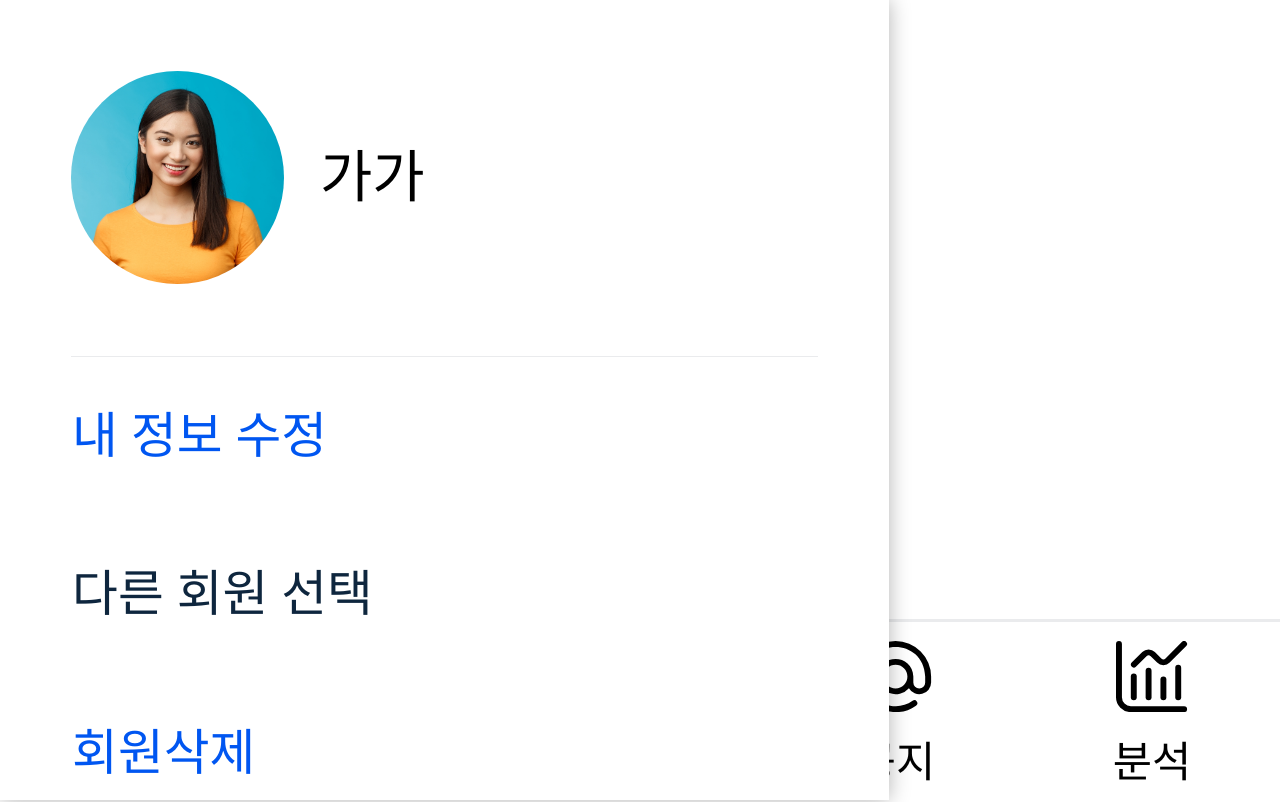
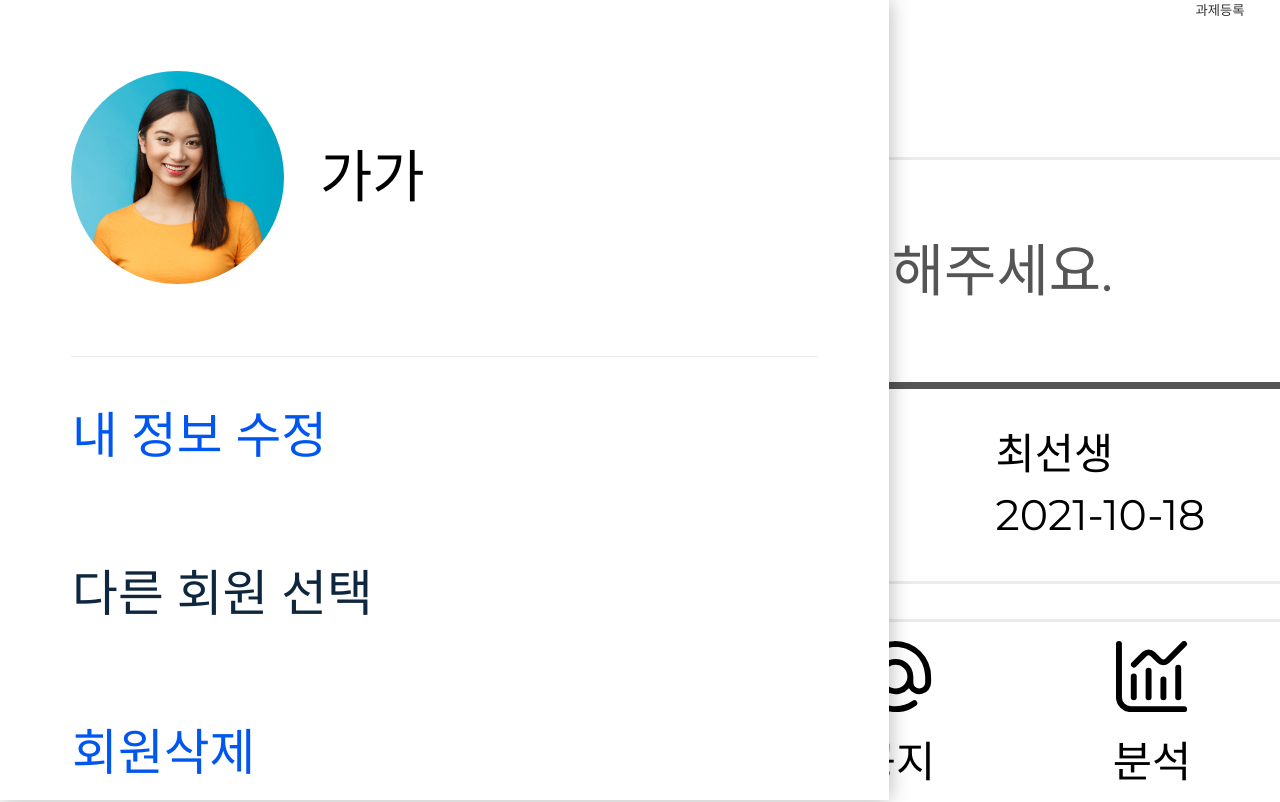
Before and after one commit to off-echoi/project-drill, a React (Create React App) app: page /task in a window 1280 px wide. Shown: the top 802 px of the page. Built offline with nearby package versions, Linux system fonts and the light colour scheme.

Commit message:
[Add] 질문, 공지, 과제 게시판 리스트 추가

```diff
--- a/src/pages/02_Task/TaskList.tsx
+++ b/src/pages/02_Task/TaskList.tsx
@@ -1,7 +1,49 @@
+/** @jsxImportSource @emotion/react */
+import { css } from '@emotion/react'
+import { BoardList, Typo } from '@components/index'
 import { memo } from 'react'
-import { BoardList } from '@/components'
-function TaskList() {
-  return <div>{/* <BoardList title="잼잼ahr목" date="내일" userName="너야너" href="#" /> */}</div>
+import Header from '@layouts/Header'
+
+type ContentType = {
+  title: string
+  date: string
+  userName: string
+  href: string // TODO: 오브젝트 형태로바꾸끼
+  answerYN?: boolean // 질문, 답변 게시판용
 }
 
+const taskContent: ContentType[] = [
+  {
+    title: '10월 4주차 과제입니다.',
+    date: '2021-10-18',
+    userName: '최선생',
+    href: '#',
+  },
+  {
+    title: '10월 3주차 과제입니다.',
+    date: '2021-10-09',
+    userName: '최선생',
+    href: '#',
+  },
+  {
+    title: '10월 2주차 과제입니다.',
+    date: '2021-10-01',
+    userName: '최선생',
+    href: '#',
+  },
+]
+function TaskList() {
+  return (
+    <>
+      <Header pageName="과제">
+        <button>과제등록</button>
+      </Header>
+      <section className="header_section" css={style}>
+        <Typo type="pageNotice">회원님이 해올 수업과제를 등록해주세요.</Typo>
+        <BoardList content={taskContent} />
+      </section>
+    </>
+  )
+}
+const style = css``
 export default memo(TaskList)
--- /dev/null
+++ b/src/pages/03_Question/QuestionList.tsx
@@ -0,0 +1,79 @@
+/** @jsxImportSource @emotion/react */
+import { css } from '@emotion/react'
+import { BoardList, Typo } from '@components/index'
+import { memo } from 'react'
+import Header from '@layouts/Header'
+
+type ContentType = {
+  title: string
+  date: string
+  userName: string
+  href: string // TODO: 오브젝트 형태로바꾸끼
+  answerYN?: boolean // 질문, 답변 게시판용
+}
+
+const qnaContent: ContentType[] = [
+  {
+    title: 'do와 관련하여 질문있습니다.',
+    date: '2021-11-01',
+    userName: '김회원',
+    href: '#',
+    answerYN: false,
+  },
+  {
+    title: 'The population is/are increasing 주어가 3인칭 단수라서 단수동사인 is를 쓰잖아요',
+    date: '2021-10-28',
+    userName: '김회원',
+    href: '#',
+    answerYN: true,
+  },
+  {
+    title: 'The population is/are increasing 주어가 3인칭 단수라서 단수동사인 is를 쓰잖아요',
+    date: '2021-10-28',
+    userName: '김회원',
+    href: '#',
+    answerYN: true,
+  },
+  {
+    title: 'The population is/are increasing 주어가 3인칭 단수라서 단수동사인 is를 쓰잖아요',
+    date: '2021-10-28',
+    userName: '김회원',
+    href: '#',
+    answerYN: true,
+  },
+  {
+    title: 'The population is/are increasing 주어가 3인칭 단수라서 단수동사인 is를 쓰잖아요',
+    date: '2021-10-28',
+    userName: '김회원',
+    href: '#',
+    answerYN: true,
+  },
+  {
+    title: 'The population is/are increasing 주어가 3인칭 단수라서 단수동사인 is를 쓰잖아요',
+    date: '2021-10-28',
+    userName: '김회원',
+    href: '#',
+    answerYN: true,
+  },
+  {
+    title: 'The population is/are increasing 주어가 3인칭 단수라서 단수동사인 is를 쓰잖아요',
+    date: '2021-10-28',
+    userName: '김회원',
+    href: '#',
+    answerYN: true,
+  },
+]
+
+function QuestionList() {
+  return (
+    <>
+      <Header pageName="질문 & 답변">{/* <button>글쓰기(회원 전용 기능)</button> */}</Header>
+      <section className="header_section" css={style}>
+        <Typo type="pageNotice">회원님이 게시한 질문입니다. \n 내용을 확인하고 답변을 달아주세요.</Typo>
+        <BoardList content={qnaContent} />
+      </section>
+    </>
+  )
+}
+const style = css``
+export default memo(QuestionList)
--- /dev/null
+++ b/src/pages/04_Notice/NoticeList.tsx
@@ -0,0 +1,38 @@
+/** @jsxImportSource @emotion/react */
+import { css } from '@emotion/react'
+import { BoardList, Typo } from '@components/index'
+import { memo } from 'react'
+import Header from '@layouts/Header'
+
+type ContentType = {
+  title: string
+  date: string
+  userName: string
+  href: string // TODO: 오브젝트 형태로바꾸끼
+  answerYN?: boolean // 질문, 답변 게시판용
+}
+
+const noticeContent: ContentType[] = [
+  {
+    title: '10월 20일 수업은 11월 1일에 보강하겠습니다.',
+    date: '2021-11-01',
+    userName: '최선생',
+    href: '#',
+  },
+]
+
+function NoticeList() {
+  return (
+    <>
+      <Header pageName="공지사항">
+        <button>공지등록</button>
+      </Header>
+      <section className="header_section" css={style}>
+        <Typo type="pageNotice">수업 변동사항 등 공지를 알려주세요.</Typo>
+        <BoardList content={noticeContent} />
+      </section>
+    </>
+  )
+}
+const style = css``
+export default memo(NoticeList)
```
